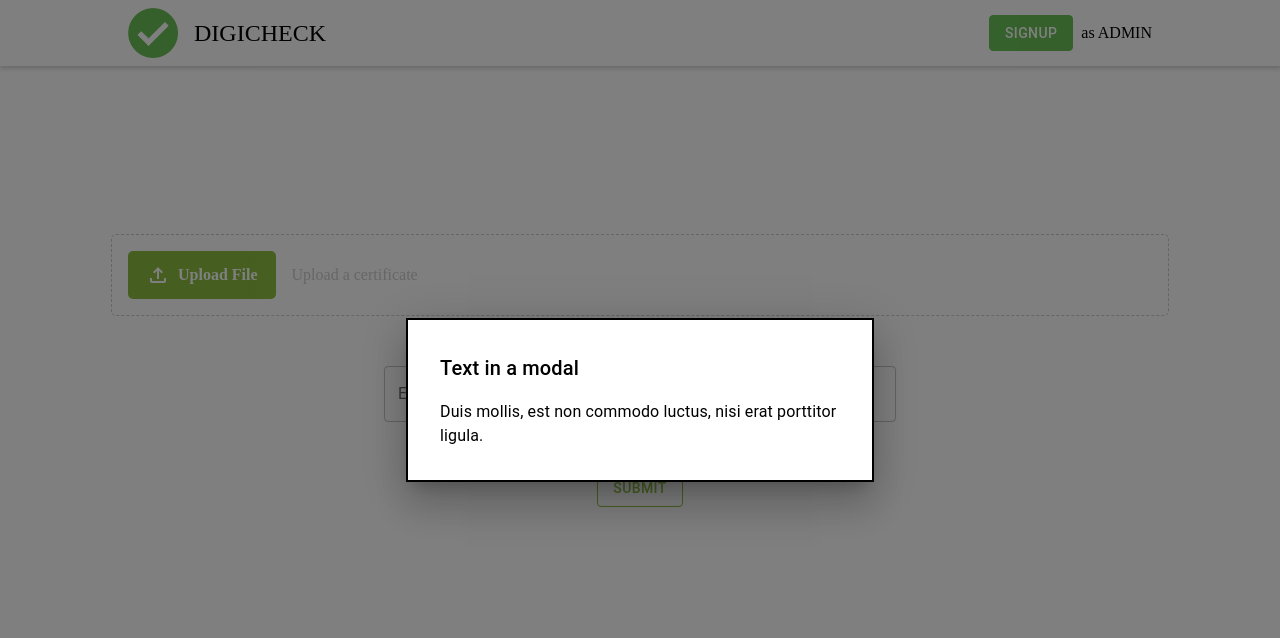
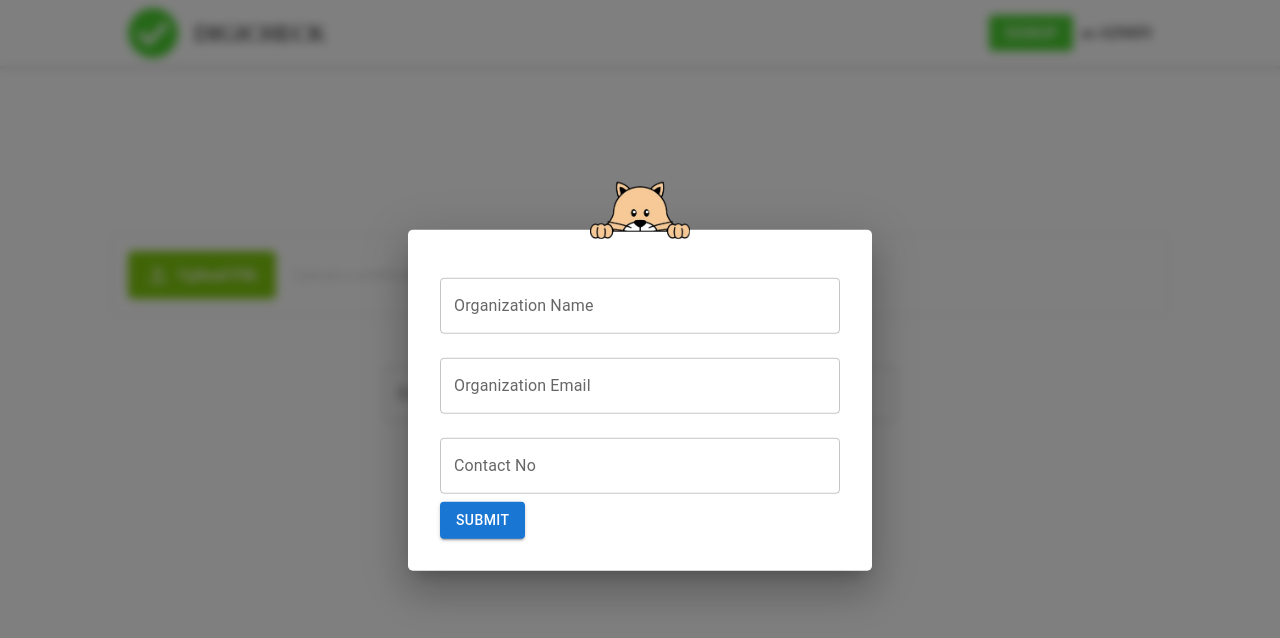
Before and after one commit to Phoenix6296/digicheck, a React (Create React App) app: page / in a window 1280 px wide. Both pictures are taken after a click on the button "SIGNUP". Shown: the top 638 px of the page. Built offline with nearby package versions, Linux system fonts and the light colour scheme; the HTML template or start-up script is replaced by a standard one.

Commit message:
Modal is done

```diff
--- /dev/null
+++ b/src/Components/User/Form/Form.js
@@ -0,0 +1,46 @@
+import React, { useState } from 'react';
+import Box from '@mui/material/Box';
+import TextField from '@mui/material/TextField';
+import Button from '@mui/material/Button';
+
+const Form = () => {
+    const [orgName, setOrgName] = useState('');
+    const [orgEmail, setOrgEmail] = useState('');
+    const [contactNo, setContactNo] = useState('');
+
+    const handleSubmit = (event) => {
+        event.preventDefault();
+        console.log(`Submitted: ${orgName}, ${orgEmail}, ${contactNo}`);
+    };
+
+    return (
+        <Box component="form" onSubmit={handleSubmit}>
+            <TextField id="org-name" label="Organization Name" value={orgName}
+                onChange={(event) => setOrgName(event.target.value)}
+                fullWidth
+                margin="normal"
+            />
+            <TextField
+                id="org-email"
+                label="Organization Email"
+                value={orgEmail}
+                onChange={(event) => setOrgEmail(event.target.value)}
+                fullWidth
+                margin="normal"
+            />
+            <TextField
+                id="contact-no"
+                label="Contact No"
+                value={contactNo}
+                onChange={(event) => setContactNo(event.target.value)}
+                fullWidth
+                margin="normal"
+            />
+            <Button type="submit" variant="contained" color="primary">
+                Submit
+            </Button>
+        </Box>
+    );
+};
+
+export default Form;
--- a/src/Components/User/Navbar/Navbar.js
+++ b/src/Components/User/Navbar/Navbar.js
@@ -8,7 +8,7 @@ import SignupForm from '../SignupForm/SignupForm';
 const Navbar = () => {
     const [toggleModal, setToggleModal] = useState(false);
 
-    const handleSignupModalClose = () => {
+    const handleSignupFormClose = () => {
         setToggleModal(false);
     };
 
@@ -25,7 +25,7 @@ const Navbar = () => {
                         sx={{
                             '& .MuiAlert-icon': { color: '#6AC258', }, display: 'flex', justifyContent: 'center', alignItems: 'center',
                         }}>
-                        <span className={`${styles.alert_span}`}>SIGNUP</span> for admin access.
+                        <span className={`${styles.alert_span}`} onClick={onSignUpHandler}>SIGNUP</span> for admin access.
                     </Alert> : null
             }
             <nav className={window.innerWidth < 768 ? `${styles.center}` : null}>
@@ -41,7 +41,7 @@ const Navbar = () => {
                         }}
                         onClick={onSignUpHandler}
                     >Signup</Button>
-                    <SignupForm showModal={toggleModal} onClose={handleSignupModalClose}/>
+                    <SignupForm showModal={toggleModal} onClose={handleSignupFormClose} />
                     <span>as ADMIN</span>
                 </div>
             </nav>
--- a/src/Components/User/SignupForm/SignupForm.js
+++ b/src/Components/User/SignupForm/SignupForm.js
@@ -1,36 +1,66 @@
+import styles from './SignupForm.module.css';
 import Box from '@mui/material/Box';
-import Typography from '@mui/material/Typography';
 import Modal from '@mui/material/Modal';
+import Form from '../Form/Form';
+import Cartoon from '../../../assets/images/cartoon.png';
 
 const SignupForm = (props) => {
+    const style = {
+        position: 'absolute',
+        top: '50%',
+        left: '50%',
+        transform: 'translate(-50%, -50%)',
+        width: { xs: '75%', sm: '400px' },
+        bgcolor: 'background.paper',
+        boxShadow: 24,
+        p: 4,
+        zIndex: 2,
+        borderRadius: '5px',
+        display: 'flex',
+        alignItems: 'center',
+        // justifyContent: 'center',
+        flexDirection: 'column',
+    };
+
     const { showModal, onClose } = props;
 
     const handleCloseModal = () => {
         onClose();
     };
 
+    const renderBackdrop = (props) => (
+        <Box
+            sx={{
+                position: 'fixed',
+                top: 0,
+                left: 0,
+                bottom: 0,
+                right: 0,
+                backdropFilter: 'blur(5px) saturate(150%)',
+                backgroundColor: 'rgba(0, 0, 0, 0.5)',
+                zIndex: 1,
+            }}
+            {...props}
+        />
+    );
+
     return (
-        <Modal open={showModal} onClose={handleCloseModal} aria-labelledby="modal-modal-title" aria-describedby="modal-modal-description">
-            <Box sx={{
-                position: 'absolute',
-                top: '50%',
-                left: '50%',
-                transform: 'translate(-50%, -50%)',
-                width: 400,
-                bgcolor: 'background.paper',
-                border: '2px solid #000',
-                boxShadow: 24,
-                p: 4,
-            }}>
-                <Typography id="modal-modal-title" variant="h6" component="h2" >
-                    Text in a modal
-                </Typography>
-                <Typography id="modal-modal-description" sx={{ mt: 2 }}>
-                    Duis mollis, est non commodo luctus, nisi erat porttitor ligula.
-                </Typography>
-            </Box>
-        </Modal>
+        <>
+            <Modal
+                open={showModal}
+                onClose={handleCloseModal}
+                aria-labelledby="modal-modal-title"
+                aria-describedby="modal-modal-description"
+                onClick={handleCloseModal}
+                slots={{ backdrop: renderBackdrop }}
+            >
+                <Box sx={style} onClick={(e) => e.stopPropagation()}>
+                    <img src={Cartoon} alt="CartoonImage" className={`${styles.cartoon}`} />
+                    <Form />
+                </Box>
+            </Modal>
+        </>
     );
-}
+};
 
 export default SignupForm;
--- a/src/Components/User/SignupForm/SignupForm.module.css
+++ b/src/Components/User/SignupForm/SignupForm.module.css
@@ -0,0 +1,5 @@
+.cartoon {
+    position: absolute;
+    top: -3rem;
+    width: 100px;
+}
```
Also changed, not shown: src/Components/User/Form/Form.module.css (added), src/assets/images/cartoon.png (added).
